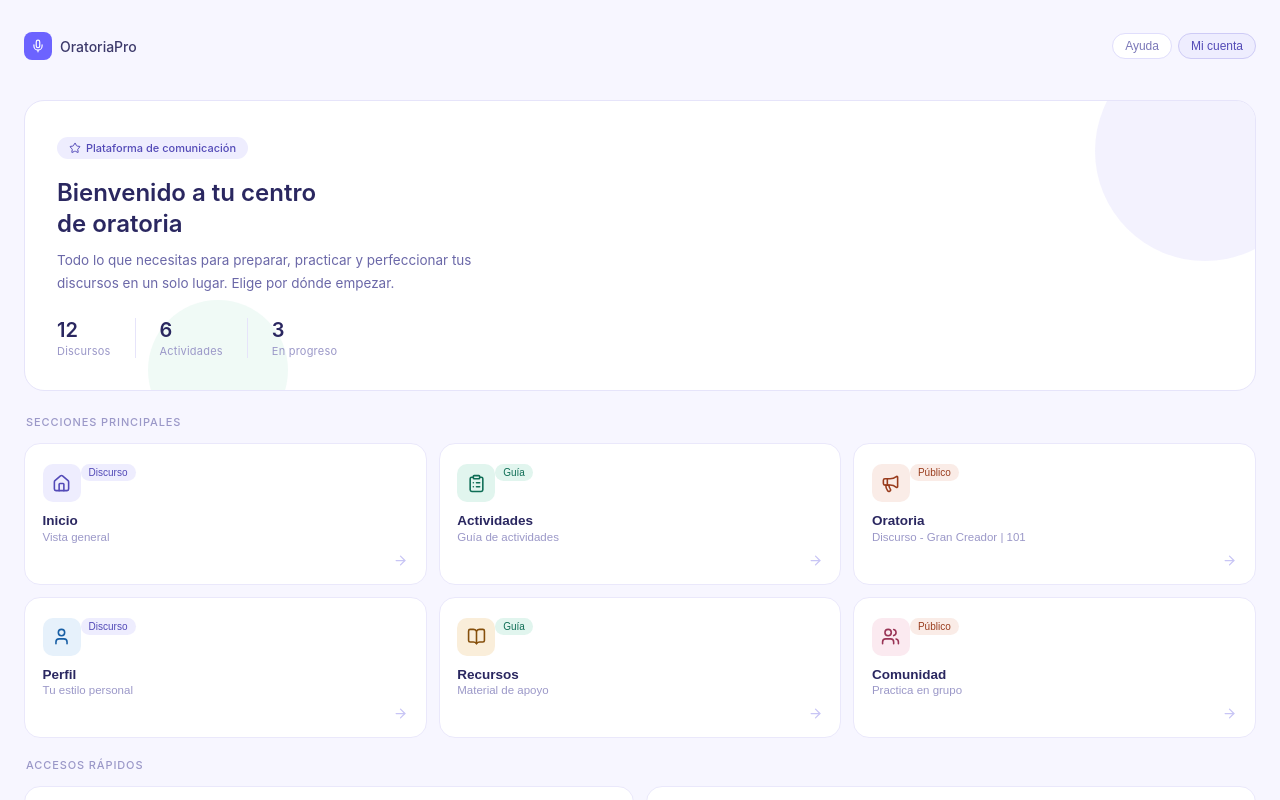
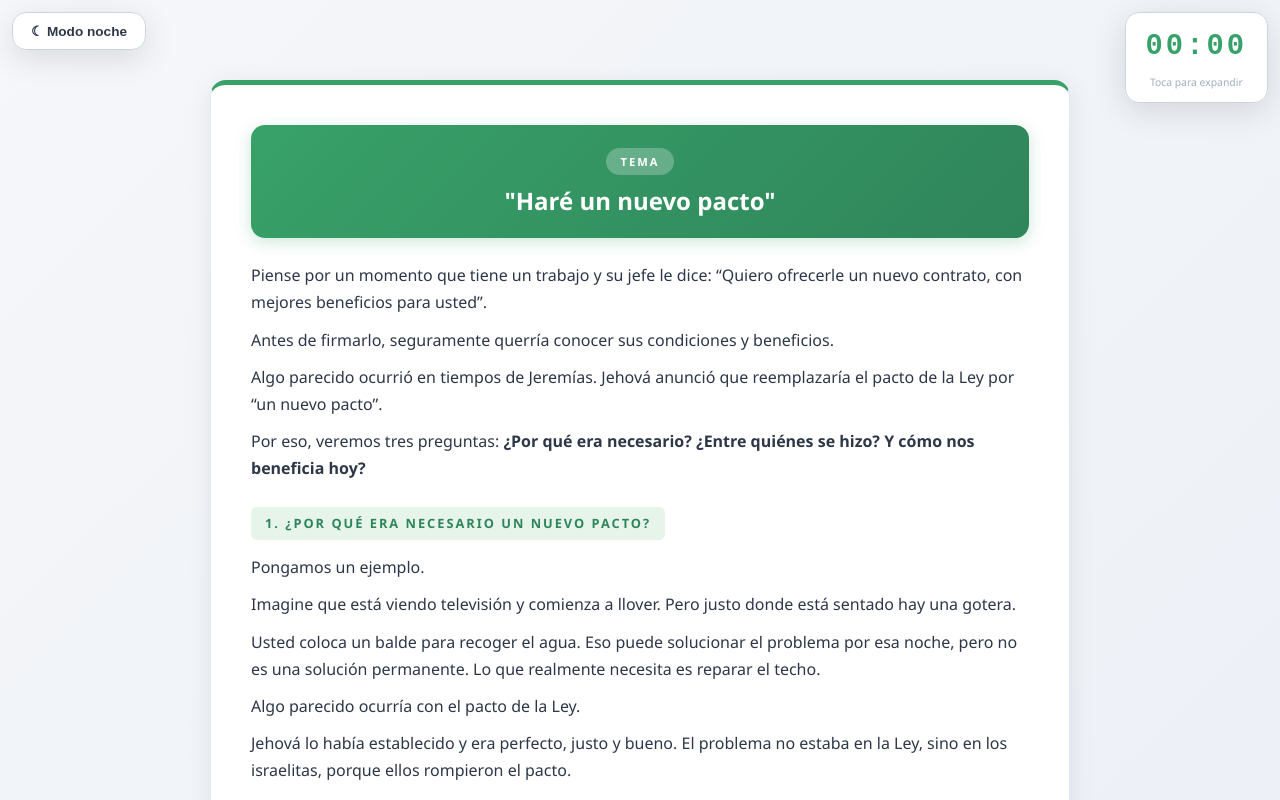
Before and after one commit to santicl/speech, a React (Create React App) app: page / in a window 1280 px wide. Shown: the top 800 px of the page. Built offline with nearby package versions, Linux system fonts and the light colour scheme.

Commit message:
nuevo bosquejo al home

```diff
--- a/src/AppRoute.js
+++ b/src/AppRoute.js
@@ -19,7 +19,7 @@
   return (
     <BrowserRouter>
       <Routes>
-        <Route path="/" element={<NavigationButtons />} />
+        <Route path="/" element={<DiscourseNewCovenant />} />
         <Route path="/meet" element={<MeetingProgram />} />
         <Route path="/nuevo-pacto" element={<DiscourseNewCovenant />} />
         <Route path="/abraham" element={<DiscourseAbrahamWar />} />
```
